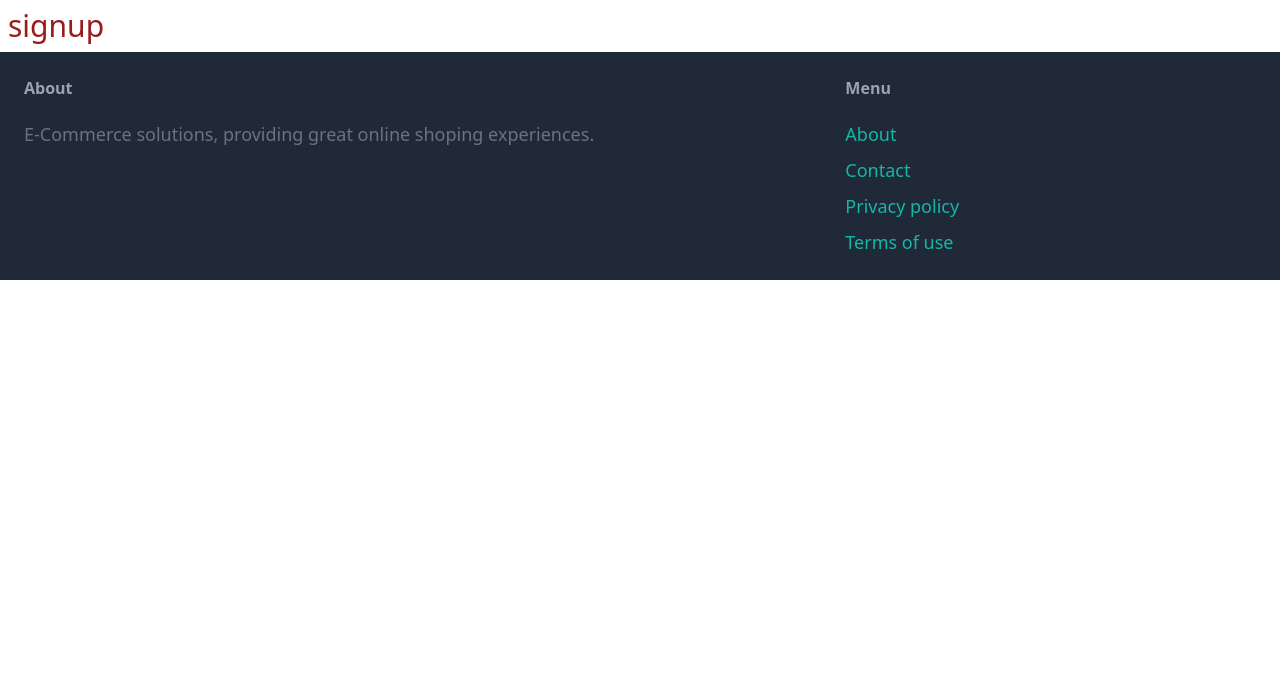
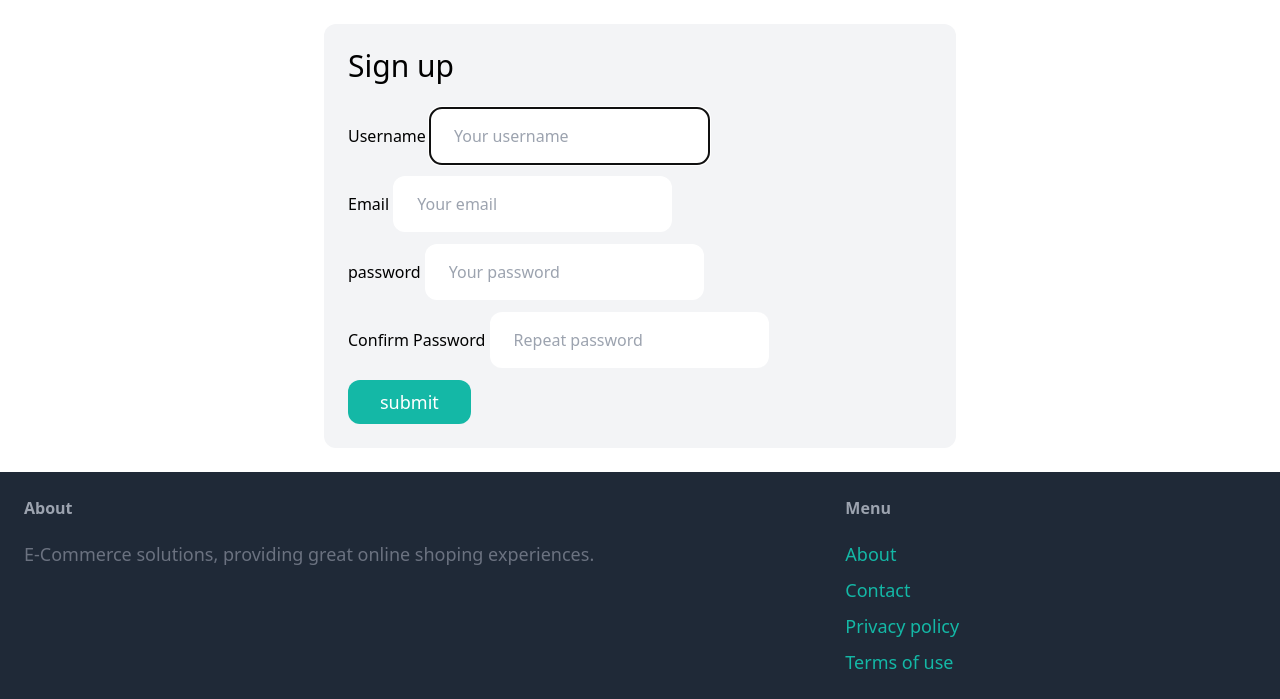
Before and after one commit to Excellent58/emarket, a Django app: page /signup/ in a window 1280 px wide. Shown: the part 77-776 px from the top of the page. Run offline with Django 5.2, Linux system fonts and the light colour scheme; some libraries are stand-ins or nearby versions.

Commit message:
create signup feature

```diff
--- /dev/null
+++ b/core/forms.py
@@ -0,0 +1,42 @@
+from django import forms
+from django.contrib.auth.forms import UserCreationForm
+from django.contrib.auth.models import User
+
+
+class SignupForm(UserCreationForm):
+    class Meta:
+        model = User
+        fields = ('username', 'email', 'password1', 'password2', )
+
+    username = forms.CharField(
+        widget=forms.TextInput(
+            attrs={
+                "placeholder": "Your username",
+                "class": "w-full py-4 px-6 rounded-xl",
+            }
+        )
+    )
+
+    email = forms.CharField(
+        widget=forms.EmailInput(
+            attrs={"placeholder": "Your email", "class": "w-full py-4 px-6 rounded-xl"}
+        )
+    )
+
+    password1 = forms.CharField(
+        widget=forms.PasswordInput(
+            attrs={
+                "placeholder": "Your password",
+                "class": "w-full py-4 px-6 rounded-xl",
+            }
+        )
+    )
+
+    password2 = forms.CharField(
+        widget=forms.PasswordInput(
+            attrs={
+                "placeholder": "Repeat password",
+                "class": "w-full py-4 px-6 rounded-xl",
+            }
+        )
+    )
--- a/core/views.py
+++ b/core/views.py
@@ -1,6 +1,8 @@
-from django.shortcuts import render
+from django.shortcuts import render, redirect
 
 from item.models import Category, Item
+
+from .forms import SignupForm
 
 def index(request):
     items = Item.objects.filter(is_sold=False)[0:6]
@@ -17,4 +19,16 @@ def contact(request):
 
 
 def signup(request):
-    return render(request, 'signup.html')
+    if request.method == "POST":
+        form = SignupForm(request.POST)
+
+        if form.is_valid():
+            form.save()
+
+            return redirect('/login/')
+    else:
+        form = SignupForm()
+
+    return render(request, 'signup.html', {
+        'form': form
+    })
--- a/static/src/output.css
+++ b/static/src/output.css
@@ -558,40 +558,38 @@ video {
   position: static;
 }
 
+.col-span-2 {
+  grid-column: span 2 / span 2;
+}
+
 .col-span-3 {
   grid-column: span 3 / span 3;
 }
 
-.col-span-2 {
-  grid-column: span 2 / span 2;
+.my-6 {
+  margin-top: 1.5rem;
+  margin-bottom: 1.5rem;
 }
 
-.m-3 {
-  margin: 0.75rem;
+.mx-auto {
+  margin-left: auto;
+  margin-right: auto;
 }
 
 .mb-12 {
   margin-bottom: 3rem;
 }
 
+.mb-2 {
+  margin-bottom: 0.5rem;
+}
+
 .mb-5 {
   margin-bottom: 1.25rem;
 }
 
-.mt-6 {
-  margin-top: 1.5rem;
-}
-
 .mb-6 {
   margin-bottom: 1.5rem;
-}
-
-.mt-2 {
-  margin-top: 0.5rem;
-}
-
-.mb-2 {
-  margin-bottom: 0.5rem;
 }
 
 .ml-2 {
@@ -600,6 +598,18 @@ video {
 
 .mr-2 {
   margin-right: 0.5rem;
+}
+
+.mt-2 {
+  margin-top: 0.5rem;
+}
+
+.mt-6 {
+  margin-top: 1.5rem;
+}
+
+.mb-3 {
+  margin-bottom: 0.75rem;
 }
 
 .block {
@@ -618,16 +628,16 @@ video {
   display: grid;
 }
 
-.h-screen {
-  height: 100vh;
-}
-
 .w-1\/3 {
   width: 33.333333%;
 }
 
 .w-2\/3 {
   width: 66.666667%;
+}
+
+.w-1\/2 {
+  width: 50%;
 }
 
 .grid-cols-3 {
@@ -668,10 +678,6 @@ video {
 
 .rounded-xl {
   border-radius: 0.75rem;
-}
-
-.rounded {
-  border-radius: 0.25rem;
 }
 
 .rounded-b-xl {
@@ -718,6 +724,11 @@ video {
   background-color: rgb(255 255 255 / var(--tw-bg-opacity));
 }
 
+.bg-red-100 {
+  --tw-bg-opacity: 1;
+  background-color: rgb(254 226 226 / var(--tw-bg-opacity));
+}
+
 .p-6 {
   padding: 1.5rem;
 }
@@ -740,6 +751,21 @@ video {
 .py-6 {
   padding-top: 1.5rem;
   padding-bottom: 1.5rem;
+}
+
+.py-4 {
+  padding-top: 1rem;
+  padding-bottom: 1rem;
+}
+
+.px-8 {
+  padding-left: 2rem;
+  padding-right: 2rem;
+}
+
+.py-2 {
+  padding-top: 0.5rem;
+  padding-bottom: 0.5rem;
 }
 
 .pr-10 {
@@ -784,6 +810,11 @@ video {
   color: rgb(107 114 128 / var(--tw-text-opacity));
 }
 
+.text-gray-700 {
+  --tw-text-opacity: 1;
+  color: rgb(55 65 81 / var(--tw-text-opacity));
+}
+
 .text-green-800 {
   --tw-text-opacity: 1;
   color: rgb(22 101 52 / var(--tw-text-opacity));
@@ -802,11 +833,6 @@ video {
 .text-white {
   --tw-text-opacity: 1;
   color: rgb(255 255 255 / var(--tw-text-opacity));
-}
-
-.text-gray-700 {
-  --tw-text-opacity: 1;
-  color: rgb(55 65 81 / var(--tw-text-opacity));
 }
 
 .hover\:bg-gray-700:hover {
--- a/templates/base.html
+++ b/templates/base.html
@@ -20,7 +20,7 @@
            <a href="#" class="text-lg font-semibold hover:text-gray-500">New item</a>
            <a href="#" class="text-lg font-semibold hover:text-gray-500">Browse</a>
 
-           <a href="#" class="px-6 py-3 text-lg font-semibold bg-teal-500 text-white rounded-xl hover:bg-teal-700">Sign up</a>
+           <a href="{% url 'core:signup' %}" class="px-6 py-3 text-lg font-semibold bg-teal-500 text-white rounded-xl hover:bg-teal-700">Sign up</a>
            <a href="#" class="px-6 py-3 text-lg font-semibold bg-gray-500 text-white rounded-xl hover:bg-gray-700">Log in</a>
         </div>
     </nav>
--- a/templates/signup.html
+++ b/templates/signup.html
@@ -1,6 +1,48 @@
 <!-- templates/index.html -->
 {% extends "base.html" %}
+
 {% block title %}Signup{% endblock title%}
+
 {% block content %}
- <h1 class="text-3xl text-red-800">signup</h1>
+    <div class='w-1/2 my-6 mx-auto p-6 bg-gray-100 rounded-xl'>
+        <h1 class='mb-6 text-3xl'>Sign up</h1>
+
+        <form method="post" action=".">
+            {% csrf_token %}
+
+            {{ form.non_field_errors }}
+
+            <div class="mb-3">
+                <label class="inline-block mb-2">Username</label>
+                {{ form.username }}
+            </div>
+
+            <div class="mb-3">
+                <label class="inline-block mb-2">Email</label>
+                {{ form.email }}
+            </div>
+
+            <div class="mb-3">
+                <label class="inline-block mb-2">password</label>
+                {{ form.password1 }}
+            </div>
+
+            <div class="mb-3">
+                <label class="inline-block mb-2">Confirm Password</label>
+                {{ form.password2 }}
+            </div>
+
+            {% if form.errors or form.non_field_errors %}
+                <div class="mb-3 p-6 bg-red-100 rounded-xl">
+                    {% for field in form %}
+                        {{ field.errors }}
+                    {% endfor %}
+
+                    {{ form.non_field_errors }}
+                </div>
+            {% endif %}
+
+            <button class="py-2 px-8 text-lg bg-teal-500 hover:bg-teal-700 rounded-xl text-white">submit</button>
+        </form>
+    </div>
 {% endblock content %}
```
